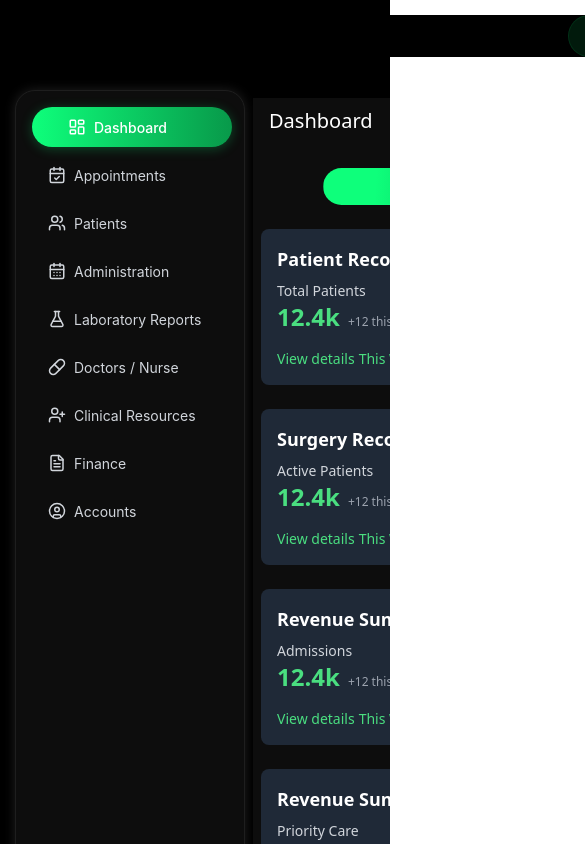
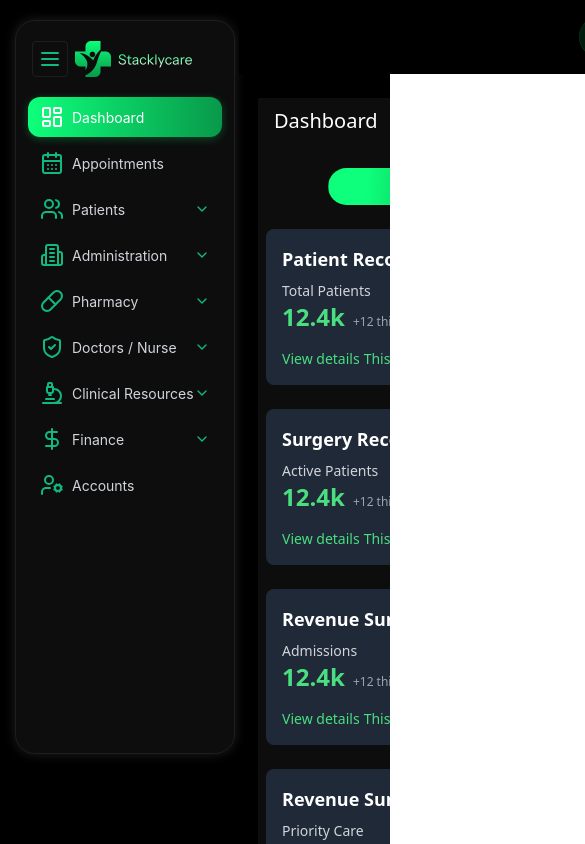
Before and after one commit to Prakash-RajS/New_HMS, a React (Vite) app in the folder hms_frontend/: page / in a window 390 px wide. Shown: the top 844 px of the page, 585 px wide, since content can reach past the window. Built offline with nearby package versions, Linux system fonts and the light colour scheme.

Commit message:
side bar and header fixed and also responsive fix

```diff
--- a/hms_frontend/src/App.jsx
+++ b/hms_frontend/src/App.jsx
@@ -24,7 +24,7 @@ export default function App() {
           <Header />
 
           {/* Scrollable content area */}
-          <div className=" p-2 overflow-y-hidden overflow-x-hidden h-[auto]">
+          <div className="ml-[250px] p-2 overflow-y-hidden overflow-x-hidden h-[auto]">
             <Routes>
               {/* Dashboard with nested routes */}
               <Route path="/" element={<DashboardComponents />}>
--- a/hms_frontend/src/components/Header.jsx
+++ b/hms_frontend/src/components/Header.jsx
@@ -4,21 +4,22 @@ const Header = () => {
     return (
         <div className="w-full overflow-hidden">
             <header
-                className="flex items-center justify-between p-4 bg-black text-white gap-[20px] mx-auto"
+                className="flex items-center justify-between p-4 bg-black text-white gap-[20px]"
                 style={{
-                    width: '1350px',
-                    height: '42px',
-                    opacity: 1,
-                    position: 'absolute',
-                    top: '15px',
-                    left: '7px'
+                    width: "1128px",      // fixed width for content
+                    maxWidth: "1180px",
+                    position: "fixed",    // keep it visible
+                    // a little space from top
+                    left: "239px",        // 👈 match your sidebar width
+                    zIndex: 40,
+                    // optional: rounded like cards
                 }}
             >
                 {/* Empty div to balance the flex justify-between */}
                 <div className="w-[394px]"></div>
 
                 {/* Search Box - Centered */}
-                <div className="relative w-[394px] h-[42px] ml-[100px]">
+                <div className="relative w-[394px] h-[42px] mr-12">
                     {/* Search Icon */}
                     <div className="absolute inset-y-0 left-0 flex items-center pl-4 pointer-events-none">
                         <svg
@@ -55,7 +56,7 @@ const Header = () => {
                 </div>
 
                 {/* Icons Group */}
-                <div className="flex items-center gap-[20px]">
+                <div className="flex items-center gap-[30px]">
                     {/* Settings Icon */}
                     <button className="p-2 rounded-full hover:bg-gray-800 transition-colors">
                         <svg
@@ -132,21 +133,29 @@ const Header = () => {
                     <div className="h-6 w-px bg-gray-700 mx-1"></div>
 
                     {/* Profile */}
-                    <div className="flex items-center gap-3 cursor-pointer group">
-                        <div className="w-8 h-8 rounded-full bg-gradient-to-br from-emerald-500 to-emerald-700 flex items-center justify-center text-white font-medium">
+                    {/* Profile */}
+                    <div className="flex items-center  gap-3 cursor-pointer group w-[163px] h-[32px]">
+                        {/* Avatar */}
+                        <div className="w-8 h-8 min-w-8 min-h-8 rounded-full bg-gradient-to-br from-emerald-500 to-emerald-700 flex items-center justify-center text-white font-medium shrink-0">
                             JD
                         </div>
-                        <div className="flex flex-col">
-                            <span className="text-sm font-medium group-hover:text-emerald-400 transition-colors">John Doe</span>
-                            <span className="text-xs text-gray-400">Admin</span>
+
+                        {/* Name & Role */}
+                        <div className="flex flex-col overflow-hidden">
+                            <span className="text-sm font-medium whitespace-nowrap overflow-hidden text-ellipsis group-hover:text-emerald-400 transition-colors">
+                                John Doe
+                            </span>
+                            <span className="text-xs text-gray-400 whitespace-nowrap">Admin</span>
                         </div>
+
+                        {/* Dropdown Icon */}
                         <svg
                             width="16"
                             height="16"
                             viewBox="0 0 24 24"
                             fill="none"
                             xmlns="http://www.w3.org/2000/svg"
-                            className="text-gray-400 group-hover:text-emerald-400 transition-colors"
+                            className="text-gray-400 group-hover:text-emerald-400 transition-colors shrink-0"
                         >
                             <path
                                 d="M6 9L12 15L18 9"
@@ -157,6 +166,7 @@ const Header = () => {
                             />
                         </svg>
                     </div>
+
                 </div>
             </header>
         </div>
--- a/hms_frontend/src/components/LeftSideBar.jsx
+++ b/hms_frontend/src/components/LeftSideBar.jsx
@@ -60,152 +60,261 @@
 // }
 
 import { useState } from "react";
-import { NavLink } from "react-router-dom";
+import { NavLink, useLocation } from "react-router-dom";
+import LOGO from "../assets/logo.png";
 import {
   LayoutDashboard,
-  CalendarCheck,
+  CalendarDays,
   Users,
-  CalendarDays,
-  FlaskConical,
+  Building2,
+  Bed,
+  UserCog,
   Pill,
-  UserPlus,
+  Boxes,
+  ClipboardList,
   FileText,
-  Siren,
-  UserCircle,
-  LogOut,
-  ClipboardList,
-  UserCheck,
+  DollarSign,
+  ReceiptText,
+  CreditCard,
+  Microscope,
+  BarChart3,
+  Activity,
+  Droplet,
+  HeartPulse,
+  Ambulance,
+  User,
+  ShieldCheck,
+  ChevronDown,
 } from "lucide-react";
 
 const menuItems = [
-  { name: "Dashboard", path: "/", icon: <LayoutDashboard size={18} /> },
-  {
-    name: "Appointments",
-    path: "/appointments",
-    icon: <CalendarCheck size={18} />,
-  },
+  { name: "Dashboard", path: "/", icon: LayoutDashboard },
+  { name: "Appointments", path: "/appointments", icon: CalendarDays },
+
   {
     name: "Patients",
     path: "/patients",
-    icon: <Users size={18} />,
+    icon: Users,
+    dropdown: [
+      { name: "New Registration", path: "/patients/new-registration", icon: User },
+      { name: "IPD / OPD Patient", path: "/patients/ipd-opd", icon: Bed },
+      { name: "Patient Profile", path: "/patients/profile", icon: ClipboardList },
+    ],
+  },
+
+  {
+    name: "Administration",
+    path: "/Administration",
+    icon: Building2,
+    dropdown: [
+      { name: "Departments", path: "/Administration/Departments", icon: Building2 },
+      { name: "Room Management", path: "/Administration/RoomManagement", icon: Bed },
+      { name: "Staff Management", path: "/Administration/StaffManagement", icon: UserCog },
+    ],
+  },
+
+  {
+    name: "Pharmacy",
+    path: "/Pharmacy",
+    icon: Pill,
+    dropdown: [
+      { name: "Stock & Inventory", path: "/Pharmacy/Stock-Inventory", icon: Boxes },
+      { name: "Medication", path: "/Pharmacy/Medication", icon: Pill },
+    ],
+  },
+
+  {
+    name: "Doctors / Nurse",
+    path: "/Doctors-Nurse",
+    icon: ShieldCheck,
+    dropdown: [
+      { name: "Add Doctor / Nurse", path: "/Doctors-Nurse/AddDoctorNurse", icon: User },
+      { name: "Doctor / Nurse", path: "/Doctors-Nurse/DoctorNurse", icon: Users },
+    ],
+  },
+
+  {
+    name: "Clinical Resources",
+    path: "/ClinicalResources",
+    icon: Microscope,
     dropdown: [
       {
-        name: "New Registration",
-        path: "/patients/new-registration",
-        icon: <UserPlus size={16} />,
+        name: "Laboratory",
+        path: "/ClinicalResources/Laboratory",
+        icon: Microscope,
+        dropdown: [
+          { name: "Inventory Item Report", path: "/ClinicalResources/Laboratory/InventoryItemReport", icon: Boxes },
+          { name: "Laboratory Reports", path: "/ClinicalResources/Laboratory/LaboratoryReports", icon: BarChart3 },
+        ],
       },
       {
-        name: "IPD / OPD Patient",
-        path: "/patients/ipd-opd",
-        icon: <ClipboardList size={16} />,
+        name: "Clinical Reports",
+        path: "/ClinicalResources/ClinicalReports",
+        icon: FileText,
+        dropdown: [
+          { name: "Blood Reports", path: "/ClinicalResources/ClinicalReports/BloodReports", icon: Droplet },
+          { name: "Death Reports", path: "/ClinicalResources/ClinicalReports/DeathReports", icon: Activity },
+          { name: "Blood Bank", path: "/ClinicalResources/ClinicalReports/BloodBank", icon: HeartPulse },
+        ],
       },
       {
-        name: "Patient Profile",
-        path: "/patients/profile",
-        icon: <UserCheck size={16} />,
+        name: "Emergency Services",
+        path: "/ClinicalResources/EmergencyServices",
+        icon: Ambulance,
+        dropdown: [
+          { name: "Emergency Service", path: "/ClinicalResources/EmergencyServices/emergency", icon: Activity },
+          { name: "Ambulance Management", path: "/ClinicalResources/EmergencyServices/Ambulance", icon: Ambulance },
+        ],
       },
     ],
   },
+
   {
-    name: "Administration",
-    path: "/Administration",
-    icon: <CalendarDays size={18} />,
+    name: "Finance",
+    path: "/Finance",
+    icon: DollarSign,
+    dropdown: [
+      { name: "Income", path: "/Finance/Income", icon: DollarSign },
+      { name: "Expenses", path: "/Finance/Expenses", icon: FileText },
+      { name: "Invoice list", path: "/Finance/Invoice-list", icon: ReceiptText },
+      { name: "Invoice Details", path: "/Finance/Invoice-Details", icon: FileText },
+      { name: "Billing Info", path: "/Finance/Billing-Info", icon: CreditCard },
+    ],
   },
-  {
-    name: "Laboratory Reports",
-    path: "/LaboratoryReports",
-    icon: <FlaskConical size={18} />,
-  },
-  {
-    name: "Doctors / Nurse",
-    path: "/Doctors/Nurse",
-    icon: <Pill size={18} />,
-  },
-  {
-    name: "Clinical Resources",
-    path: "/ClinicalResources",
-    icon: <UserPlus size={18} />,
-  },
-  { name: "Finance", path: "/Finance", icon: <FileText size={18} /> },
-  { name: "Accounts", path: "/Accounts", icon: <UserCircle size={18} /> },
+
+  { name: "Accounts", path: "/Accounts", icon: UserCog },
 ];
 
-export default function Sidebar() {
-  const [openDropdown, setOpenDropdown] = useState(null);
+const MenuItem = ({ item, level = 0 }) => {
+  const [isOpen, setIsOpen] = useState(false);
+  const location = useLocation();
+  const hasDropdown = item.dropdown && item.dropdown.length > 0;
+  const paddingLeft = level === 0 ? "pl-3" : level === 1 ? "pl-6" : "pl-9";
 
-  const toggleDropdown = (index) => {
-    setOpenDropdown(openDropdown === index ? null : index);
-  };
+  const isParentActive =
+    location.pathname === item.path ||
+    location.pathname.startsWith(item.path + "/");
+  const isExactActive = location.pathname === item.path;
+
+  const Icon = item.icon;
+
+  // 🔹 Sizes based on level
+  const iconSizeClass = level === 0 ? "w-[24px] h-[24px]" : "w-[16px] h-[16px]";
+  const textSizeClass = level === 0 ? "text-[14px]" : "text-[12px]";
 
   return (
+    <li className="w-full font-['Inter']">
+      {hasDropdown ? (
+        <>
           <div
-      className="w-[230px] h-[902px] mt-[90px] ml-[15px] mb-4 rounded-[20px] border border-[#1E1E1E]
-                 bg-[#0D0D0D] shadow-[0px_0px_12px_0px_#FFFFFF1F] flex flex-col left-0 top-0"
+            onClick={() => setIsOpen(!isOpen)}
+            className={`w-full h-[40px] rounded-[16px] flex items-center justify-between pr-3 ${paddingLeft} cursor-pointer transition-all duration-200 font-['Inter']
+              ${
+                isExactActive || isParentActive
+                  ? "bg-gradient-to-r from-[#0EFF7B] to-[#08994A] text-white shadow-[0px_2px_8px_0px_#0EFF7B40]"
+                  : "text-gray-300 hover:text-black hover:bg-gradient-to-r hover:from-[#0EFF7B] hover:to-[#08994A] hover:shadow-[0px_2px_8px_0px_#0EFF7B40]"
+              }`}
           >
-      {/* Menu (scrollable) */}
-      <div className="flex-1 overflow-y-auto p-4">
-        <ul className="flex flex-col gap-2 text-[14px] text-left font-normal font-['Inter']">
-          {menuItems.map((item, idx) =>
-            item.dropdown ? (
-              <div key={idx}>
+            <div className="flex items-center gap-2">
+              <Icon
+                className={`${iconSizeClass} ${
+                  isExactActive || isParentActive ? "text-white" : "text-emerald-500"
+                }`}
+              />
+              <span className={`${textSizeClass} font-['Inter']`}>{item.name}</span>
+            </div>
+            <ChevronDown
+              size={16}
+              className={`transition-transform duration-200 ${
+                isOpen ? "rotate-180 text-white" : "text-emerald-500"
+              }`}
+            />
+          </div>
+
+          {/* Dropdown */}
           <div
-                  onClick={() => toggleDropdown(idx)}
-                  className="w-[200px] h-[40px] rounded-[20px] flex items-center gap-[8px] px-4 py-2 cursor-pointer transition-all duration-200 text-gray-300 hover:text-black hover:bg-gradient-to-r hover:from-[#0EFF7B] hover:to-[#08994A] hover:shadow-[0px_2px_12px_0px_#0EFF7B40]"
+            className="overflow-hidden transition-all duration-500 ease-in-out"
+            style={{ maxHeight: isOpen ? "500px" : "0px" }}
           >
-                  {item.icon}
-                  <span>{item.name}</span>
+            <ul className="mt-0.5 flex flex-col gap-0.5 font-['Inter']">
+              {item.dropdown.map((subItem, subIdx) => (
+                <MenuItem key={subIdx} item={subItem} level={level + 1} />
+              ))}
+            </ul>
           </div>
-                {openDropdown === idx && (
-                  <ul className="ml-4 mt-1 flex flex-col gap-1">
-                    {item.dropdown.map((subItem, subIdx) => (
+        </>
+      ) : (
         <NavLink
-                        key={subIdx}
-                        to={subItem.path}
+          to={item.path}
           className={({ isActive }) =>
-                          `w-[180px] h-[36px] rounded-[12px] flex items-center gap-[8px] px-4 py-2 cursor-pointer transition-all duration-200 ${
-                            isActive
-                              ? "bg-gradient-to-r from-[#0EFF7B] to-[#08994A] shadow-[0px_2px_12px_0px_#0EFF7B40] text-white font-medium"
-                              : "text-gray-300 hover:text-black hover:bg-gradient-to-r hover:from-[#0EFF7B] hover:to-[#08994A] hover:shadow-[0px_2px_12px_0px_#0EFF7B40]"
+            `w-full h-[40px] flex items-center ${paddingLeft} gap-2 cursor-pointer transition-all duration-200 rounded-[12px] font-['Inter']
+          ${
+            level === 0
+              ? isActive
+                ? "bg-gradient-to-r from-[#0EFF7B] to-[#08994A] text-white shadow-[0px_2px_8px_0px_#0EFF7B40]"
+                : "text-gray-300 hover:text-black hover:bg-gradient-to-r hover:from-[#0EFF7B] hover:to-[#08994A] hover:shadow-[0px_2px_8px_0px_#0EFF7B40]"
+              : isActive
+              ? "bg-[#0EFF7B1A] text-white"
+              : "text-gray-300 hover:bg-[#0EFF7B1A] hover:text-white"
           }`
           }
         >
-                        {subItem.icon}
-                        <span>{subItem.name}</span>
+          {({ isActive }) => (
+            <>
+              <Icon
+                className={`${iconSizeClass} ${isActive ? "text-white" : "text-emerald-500"}`}
+              />
+              <span className={`${textSizeClass} font-['Inter']`}>{item.name}</span>
+            </>
+          )}
         </NavLink>
+      )}
+    </li>
+  );
+};
+
+export default function Sidebar() {
+  return (
+    <div
+      className="w-[220px] mt-[20px] ml-[15px] mb-4
+                 rounded-[20px] border border-[#1E1E1E] bg-[#0D0D0D]
+                 shadow-[0px_0px_12px_0px_#FFFFFF1F] flex flex-col
+                 fixed left-0 top-0 overflow-hidden font-['Inter']"
+      style={{
+        height: "calc(100vh - 110px)", // responsive
+        minHeight: "590px",
+        maxHeight: "860px",
+      }}
+    >
+      {/* Header */}
+      <div className="w-[170px] h-[36px] mt-5 mb-2 ml-3 flex items-center gap-[7px] px-1 py-4">
+        {/* Menu Button */}
+        <button
+          className="w-[36px] h-[36px] flex items-center justify-center rounded-[4px] border border-[#1E1E1E] bg-transparent"
+        >
+          <svg
+            width="24px"
+            height="24px"
+            viewBox="0 0 24 24"
+            fill="none"
+            xmlns="http://www.w3.org/2000/svg"
+            className="text-emerald-500"
+          >
+            <path d="M4 6H20M4 12H20M4 18H20" stroke="currentColor" strokeWidth="2" strokeLinecap="round" />
+          </svg>
+        </button>
+
+        {/* Logo */}
+        <img src={LOGO} alt="Logo" className="w-[118px] h-[36px] object-contain" />
+      </div>
+
+      {/* Menu Items */}
+      <div className="flex-1 p-3 overflow-auto [&::-webkit-scrollbar]:hidden [-ms-overflow-style:none] [scrollbar-width:none] font-['Inter']">
+        <ul className="flex flex-col gap-1.5 font-['Inter']">
+          {menuItems.map((item, idx) => (
+            <MenuItem key={idx} item={item} />
           ))}
         </ul>
-                )}
-              </div>
-            ) : (
-              <NavLink
-                key={idx}
-                to={item.path}
-                className={({ isActive }) =>
-                  `w-[200px] h-[40px] rounded-[20px] flex items-center gap-[8px] px-4 py-2 cursor-pointer transition-all duration-200 ${
-                    isActive
-                      ? "bg-gradient-to-r from-[#0EFF7B] to-[#08994A] shadow-[0px_2px_12px_0px_#0EFF7B40] text-white font-medium pl-9"
-                      : "text-gray-300 hover:text-black hover:bg-gradient-to-r hover:from-[#0EFF7B] hover:to-[#08994A] hover:shadow-[0px_2px_12px_0px_#0EFF7B40]"
-                  }`
-                }
-              >
-                {item.icon}
-                <span>{item.name}</span>
-              </NavLink>
-            )
-          )}
-        </ul>
-      </div>
-
-      {/* Logout (always at bottom, not scrolling away) */}
-      <div className="p-4 border-t border-gray-800">
-        <button
-          className="w-[200px] h-[40px] rounded-[20px] flex items-center gap-[8px] px-3 py-2 cursor-pointer text-gray-300
-          hover:text-black hover:bg-gradient-to-r hover:from-[#0EFF7B] hover:to-[#08994A]
-          hover:shadow-[0px_2px_12px_0px_#0EFF7B40] transition-all duration-200 font-['Inter']"
-        >
-          <LogOut size={18} />
-          <span>Logout</span>
-        </button>
       </div>
     </div>
   );
--- a/hms_frontend/src/pages/Appointments/appointments_list.jsx
+++ b/hms_frontend/src/pages/Appointments/appointments_list.jsx
@@ -119,7 +119,7 @@ const AppointmentList = () => {
   };
 
   return (
-    <div className="mt-[90px] mb-4  bg-black text-white rounded-xl p-6 w-[1100px] mx-auto">
+    <div className="mt-[60px] mb-4  bg-black text-white rounded-xl p-6 w-full max-w-[1100px] mx-auto">
       {/* Header */}
       <div className="flex justify-between items-center mb-6">
         <h2 className="text-xl font-semibold">Appointment List</h2>
@@ -191,7 +191,7 @@ const AppointmentList = () => {
       </div>
 
       {/* Filters */}
-      <div className="w-full mx-auto h-[57px] rounded-[40px] border border-[#0EFF7B1A] bg-[#0D0D0D] flex items-center justify-between px-10 mb-4">
+      <div className="w-full overflow-x-auto h-[57px] rounded-[40px] border border-[#0EFF7B1A] bg-[#0D0D0D] flex items-center justify-between px-10 mb-4">
         {filters.map((f) => (
           <button
             key={f}
--- a/hms_frontend/src/pages/Home/DashboardComponents.jsx
+++ b/hms_frontend/src/pages/Home/DashboardComponents.jsx
@@ -17,7 +17,8 @@ const DashboardComponents = () => {
       <div
         className="flex-1 bg-[#0D0D0D] mt-[90px] mb-4 pt-2 text-white rounded-[12px]"
         style={{
-          width: '1089px',
+          width: "100%",          // ✅ make flexible
+    maxWidth: "1189px",
           height: '905px',
            // This prevents both horizontal and vertical scrolling
         }}
@@ -27,10 +28,10 @@ const DashboardComponents = () => {
           {["Dashboard", "Reports", "Statistics", "Employee"].map((tab) => (
             <button
               key={tab}
-              className={`text-left py-2 px-4 ${
+              className={`text-left py-2 px-4 flex-1 max-w-[266px] ${
                 activeTab === tab
-                  ? "bg-[#0D0D0D] w-[266px]"
-                  : "bg-black text-left w-[266px]"
+                  ? "bg-[#0D0D0D] "
+                  : "bg-black text-left "
               }`}
               onClick={() => setActiveTab(tab)}
             >
@@ -41,11 +42,11 @@ const DashboardComponents = () => {
 
         {/* Sub-Navigation Bar (Only for Dashboard) */}
         {activeTab === "Dashboard" && (
-          <div className="w-[1005px] flex gap-[24px] pl-[70px] text-[20px] mb-6 overflow-x-hidden">
+          <div className="max-w-[1005px] flex gap-[24px] pl-[70px] text-[20px] mb-6 overflow-x-hidden">
             {["Patient Record", "Surgery Record", "Revenue Summary"].map((subTab) => (
               <button
                 key={subTab}
-                className={`w-[319px] h-[37px] text-[14px] px-5  rounded-[20px] border ${
+                className={`flex-1 max-w-[319px] h-[37px] text-[14px] px-5  rounded-[20px] border ${
                   activeSubTab === subTab
                     ? "bg-[linear-gradient(94.31deg,#0EFF7B_17.81%,#08994A_73.63%)] border-[#0EFF7B4D] text-black"
                     : "bg-[#0D0D0D] border-[#3C3C3C] "
```
Also changed, not shown: hms_frontend/src/assets/logo.png (added). Lines whose indentation alone changed are shown as unchanged.
